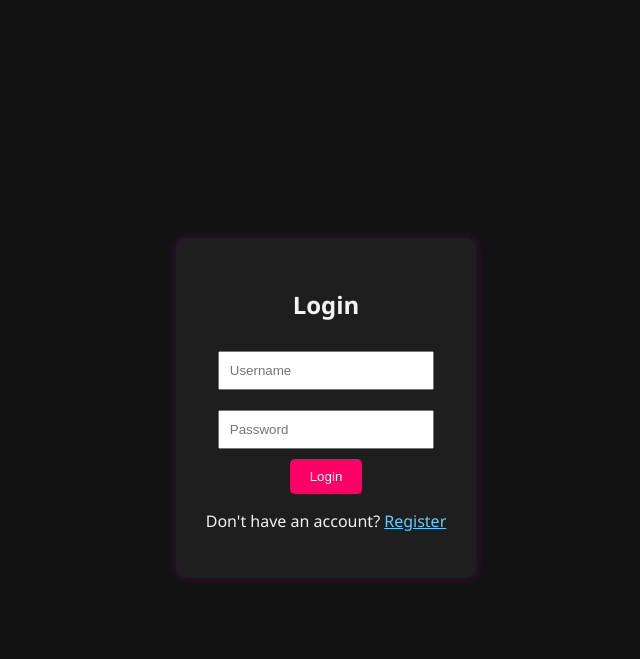
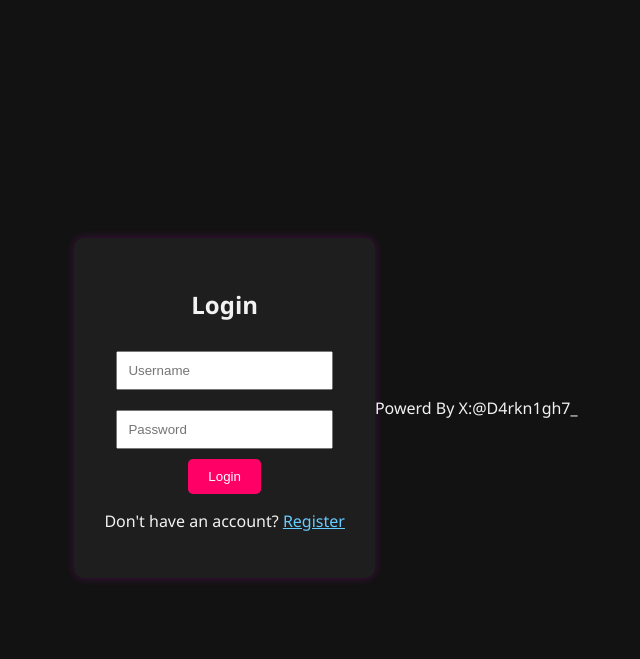
Before and after one commit to IIALi7/ghostlogin, a Flask app: page /login in a window 1280 px wide. Shown: the top 659 px of the page, without its empty margins (314-954 px from the left). Run offline with Flask 3, Linux system fonts and the light colour scheme.

Commit message:
Add footer with credit to X:@D4rkn1gh7_

```diff
--- a/templates/login.html
+++ b/templates/login.html
@@ -14,5 +14,8 @@
     </form>
     <p>Don't have an account? <a href="/register">Register</a></p>
   </div>
+  <div class="footer">
+    Powerd By X:@D4rkn1gh7_
+</div>
 </body>
 </html>
```
